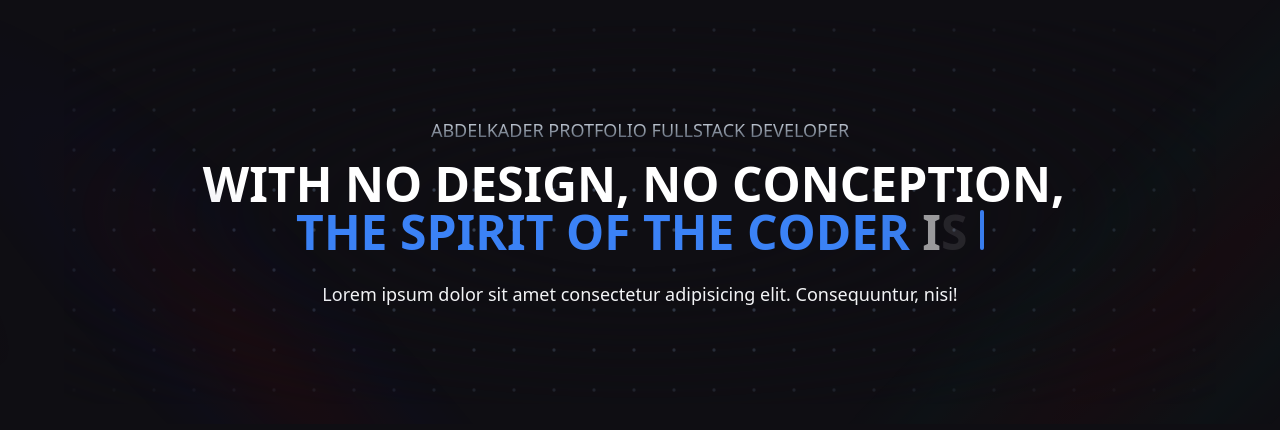
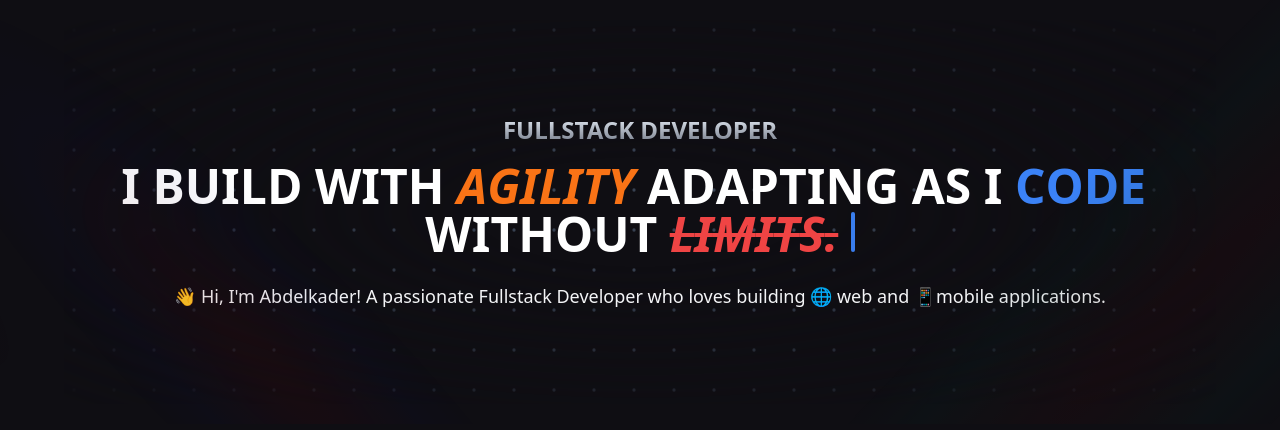
Before and after one commit to RyoDagg/next-portfolio, a Next.js app: page / in a window 1280 px wide. Shown: the top 430 px of the page. Built offline with nearby package versions, Linux system fonts and the light colour scheme.

Commit message:
Update Hero component with new title and enhanced TypewriterEffect phrases

```diff
--- a/components/hero.tsx
+++ b/components/hero.tsx
@@ -8,27 +8,38 @@ const Hero = () => {
       <div className="h-96 w-full flex flex-col items-center justify-center relative">
         <Spotlight />
         <div className="flex flex-col items-center justify-center h-full p-8 text-center">
-          <h2 className="text-md sm:text-lg uppercase font-medium bg-clip-text text-transparent bg-gradient-to-b from-blue-50 to-gray-700">
-            Abdelkader Protfolio Fullstack Developer
+          <h2 className="text-md sm:text-2xl uppercase font-semibold bg-clip-text text-transparent bg-gradient-to-b from-blue-50 to-gray-500">
+            Fullstack Developer
           </h2>
           <TypewriterEffect
-            className="my-4 uppercase"
+            className="my-4 uppercase font-semibold"
             words={[
               {
-                text: "With no design, no conception,",
+                text: "I build with",
               },
               {
-                text: "the spirit of the coder",
-                className: "text-blue-500",
+                text: "agility",
+                className: "text-orange-500 font-bold italic",
               },
               {
-                text: "is truly formless and free.",
+                text: "adapting as I",
+              },
+              {
+                text: "code",
+                className: "text-blue-500 font-black",
+              },
+              {
+                text: "without",
+              },
+              {
+                text: "limits.",
+                className: "text-red-500 line-through italic",
               },
             ]}
           />
           <p className="text-xs md:text-lg font-medium text-gray-100 mt-2">
-            Lorem ipsum dolor sit amet consectetur adipisicing elit.
-            Consequuntur, nisi!
+            👋 Hi, I'm Abdelkader! A passionate Fullstack Developer who loves
+            building 🌐 web and 📱mobile applications.
           </p>
         </div>
       </div>
```
